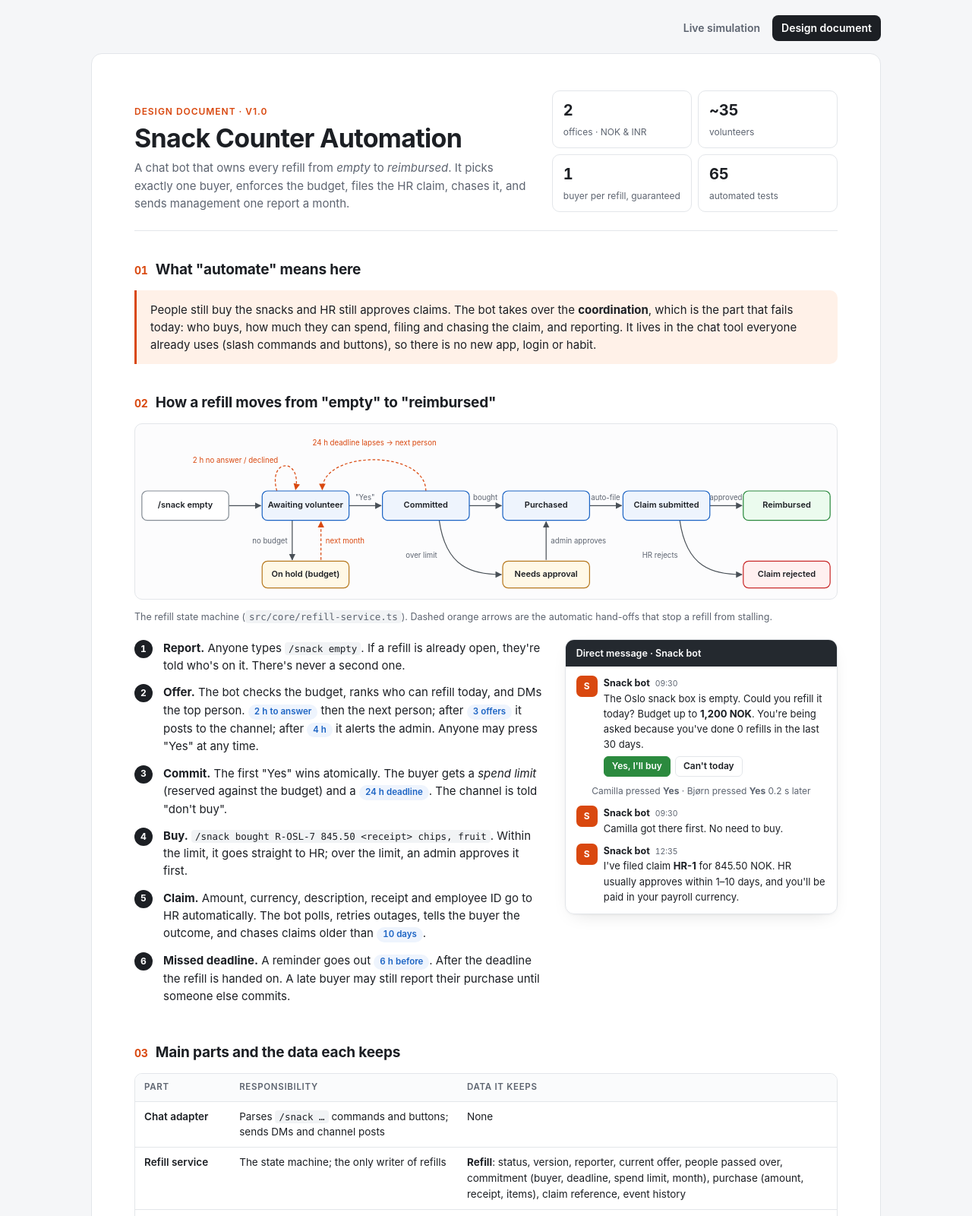
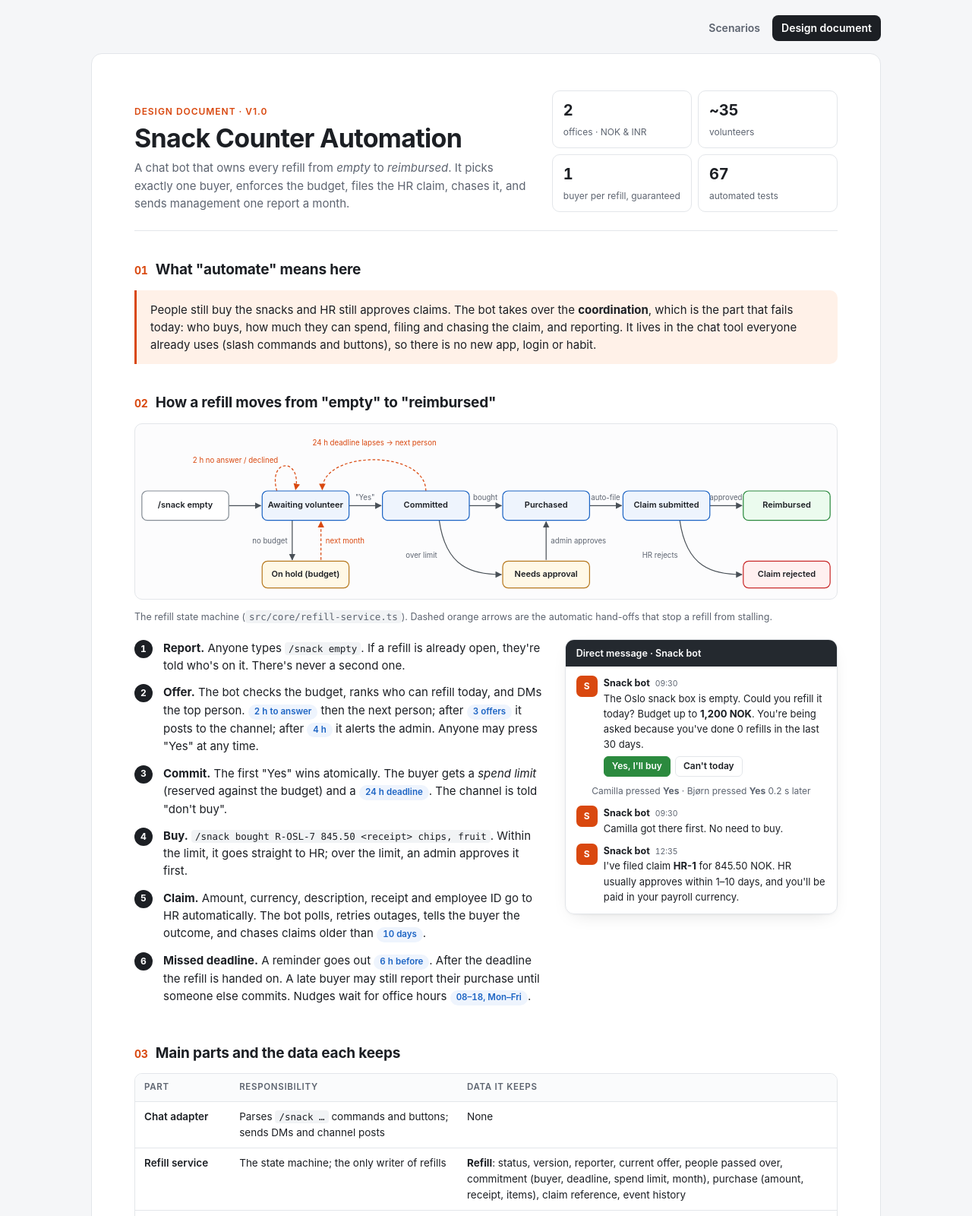
Before and after one commit to PritishMishraa/Snack-Counter-Automation, a website: page docs/design.html in a window 1280 px wide. Shown: the top 1600 px of the page at 76% size. Drawn offline with Linux system fonts and the light colour scheme.

Commit message:
Docs: office hours, scenario page, test count
Co-authored-by: Cursor <cursoragent@cursor.com>

```diff
--- a/docs/design.html
+++ b/docs/design.html
@@ -159,7 +159,7 @@
 </head>
 <body>
 <nav class="sitenav" aria-label="Pages">
-  <a href="index.html">Live simulation</a>
+  <a href="index.html">Scenarios</a>
   <a class="on" href="design.html">Design document</a>
 </nav>
 <main class="page">
@@ -175,7 +175,7 @@
     <div class="stat"><b>2</b><span>offices · NOK &amp; INR</span></div>
     <div class="stat"><b>~35</b><span>volunteers</span></div>
     <div class="stat"><b>1</b><span>buyer per refill, guaranteed</span></div>
-    <div class="stat"><b>65</b><span>automated tests</span></div>
+    <div class="stat"><b>67</b><span>automated tests</span></div>
   </div>
 </header>
 
@@ -253,7 +253,7 @@
     <li><strong>Commit.</strong> The first "Yes" wins atomically. The buyer gets a <em>spend limit</em> (reserved against the budget) and a <span class="chip">24 h deadline</span>. The channel is told "don't buy".</li>
     <li><strong>Buy.</strong> <span class="cmd">/snack bought R-OSL-7 845.50 &lt;receipt&gt; chips, fruit</span>. Within the limit, it goes straight to HR; over the limit, an admin approves it first.</li>
     <li><strong>Claim.</strong> Amount, currency, description, receipt and employee ID go to HR automatically. The bot polls, retries outages, tells the buyer the outcome, and chases claims older than <span class="chip">10 days</span>.</li>
-    <li><strong>Missed deadline.</strong> A reminder goes out <span class="chip">6 h before</span>. After the deadline the refill is handed on. A late buyer may still report their purchase until someone else commits.</li>
+    <li><strong>Missed deadline.</strong> A reminder goes out <span class="chip">6 h before</span>. After the deadline the refill is handed on. A late buyer may still report their purchase until someone else commits. Nudges wait for office hours <span class="chip">08–18, Mon–Fri</span>.</li>
   </ol>
 
   <div class="chat" aria-label="Example chat">
@@ -336,7 +336,7 @@
       <li>Stock or inventory tracking, sensors, snack voting</li>
       <li>Receipt OCR; HR checks the image anyway</li>
       <li>Company card or direct payments. It would remove the out-of-pocket problem, but that's a finance-policy change; recommended as a follow-up</li>
-      <li>A web dashboard (the live simulation is a demo for reviewers, not part of the product)</li>
+      <li>A web dashboard (the scenario page is a demo for reviewers, not part of the product)</li>
       <li>A rota or calendar sync; fair-share ranking replaces it</li>
       <li>Working-day and public-holiday calendars</li>
     </ul>
@@ -344,7 +344,7 @@
 </div>
 
 <footer>
-  <span>Code: TypeScript (<code>src/</code>) · Tests: Vitest (<code>tests/</code>) · Try it: <span class="screen-only"><a href="index.html">live simulation</a> or </span><code>npm run demo</code></span>
+  <span>Code: TypeScript (<code>src/</code>) · Tests: Vitest (<code>tests/</code>) · Try it: <span class="screen-only"><a href="index.html">scenarios</a> or </span><code>npm run demo</code></span>
   <span>Source: <a href="https://github.com/PritishMishraa/Snack-Counter-Automation">github.com/PritishMishraa/Snack-Counter-Automation</a></span>
 </footer>
 
```
Also changed, not shown: docs/DESIGN.md (+3 -3 lines), README.md.
